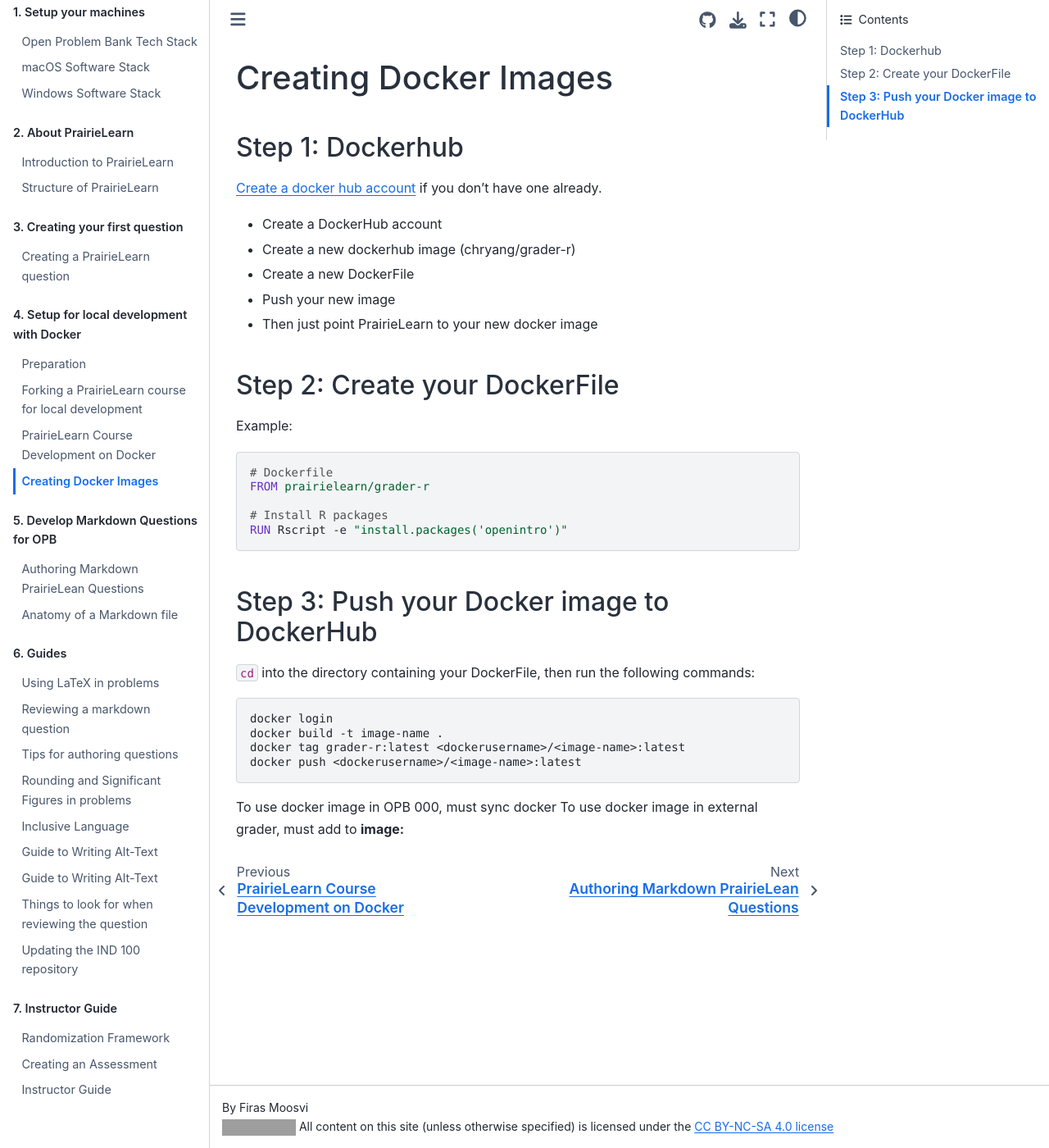
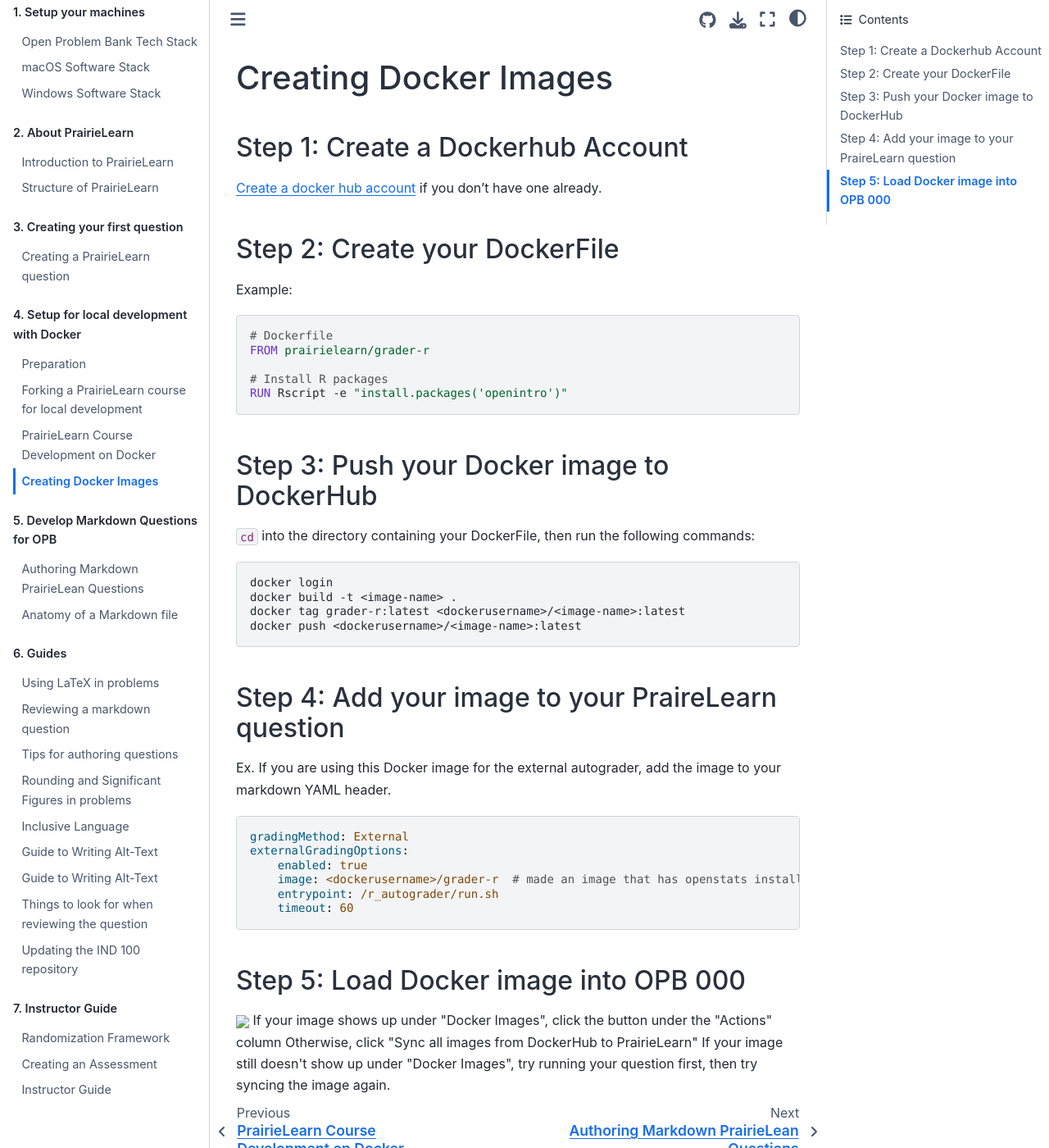
Before and after one commit to open-resources/opb_training, a Jupyter Book: the page built from content/pl_docker/custom_docker_images.md, in a window 1280 px wide and 1400 px high. Shown: the whole window at 82% size. Built offline with Jupyter Book 1.0.4 settings and Sphinx 7.4.7 and the Sphinx Book theme 1.1.4, drawn with Linux system fonts in a browser that asks for light colours; grey boxes are pictures that could not be loaded.

Commit message:
sync with prairelearn instructions

````diff
--- a/content/pl_docker/custom_docker_images.md
+++ b/content/pl_docker/custom_docker_images.md
@@ -1,13 +1,7 @@
 # Creating Docker Images
 
-## Step 1: Dockerhub
+## Step 1: Create a Dockerhub Account
 [Create a docker hub account](https://hub.docker.com/signup) if you don’t have one already.
-
-- Create a DockerHub account
-- Create a new dockerhub image (chryang/grader-r)
-- Create a new DockerFile
-- Push your new image
-- Then just point PrairieLearn to your new docker image
 
 ## Step 2: Create your DockerFile
 
@@ -24,10 +18,25 @@ RUN Rscript -e "install.packages('openintro')"
 `cd` into the directory containing your DockerFile, then run the following commands:
 ```sh
 docker login
-docker build -t image-name .
+docker build -t <image-name> .
 docker tag grader-r:latest <dockerusername>/<image-name>:latest
 docker push <dockerusername>/<image-name>:latest
 ```
 
-To use docker image in OPB 000, must sync docker
-To use docker image in external grader, must add to __image:__
+## Step 4: Add your image to your PraireLearn question
+
+Ex. If you are using this Docker image for the external autograder, add the image to your markdown YAML header.
+```yaml
+gradingMethod: External
+externalGradingOptions:
+    enabled: true
+    image: <dockerusername>/grader-r  # made an image that has openstats installed, otherwise use prairielearn/grader-r
+    entrypoint: /r_autograder/run.sh
+    timeout: 60
+```
+
+## Step 5: Load Docker image into OPB 000
+<img src="pl_images/opb000_docker_sync.png">
+If your image shows up under "Docker Images", click the button under the "Actions" column
+Otherwise, click "Sync all images from DockerHub to PrairieLearn"
+If your image still doesn't show up under "Docker Images", try running your question first, then try syncing the image again.
````
Also changed, not shown: content/pl_docker/pl_images/opb000_docker_sync.png (added).
